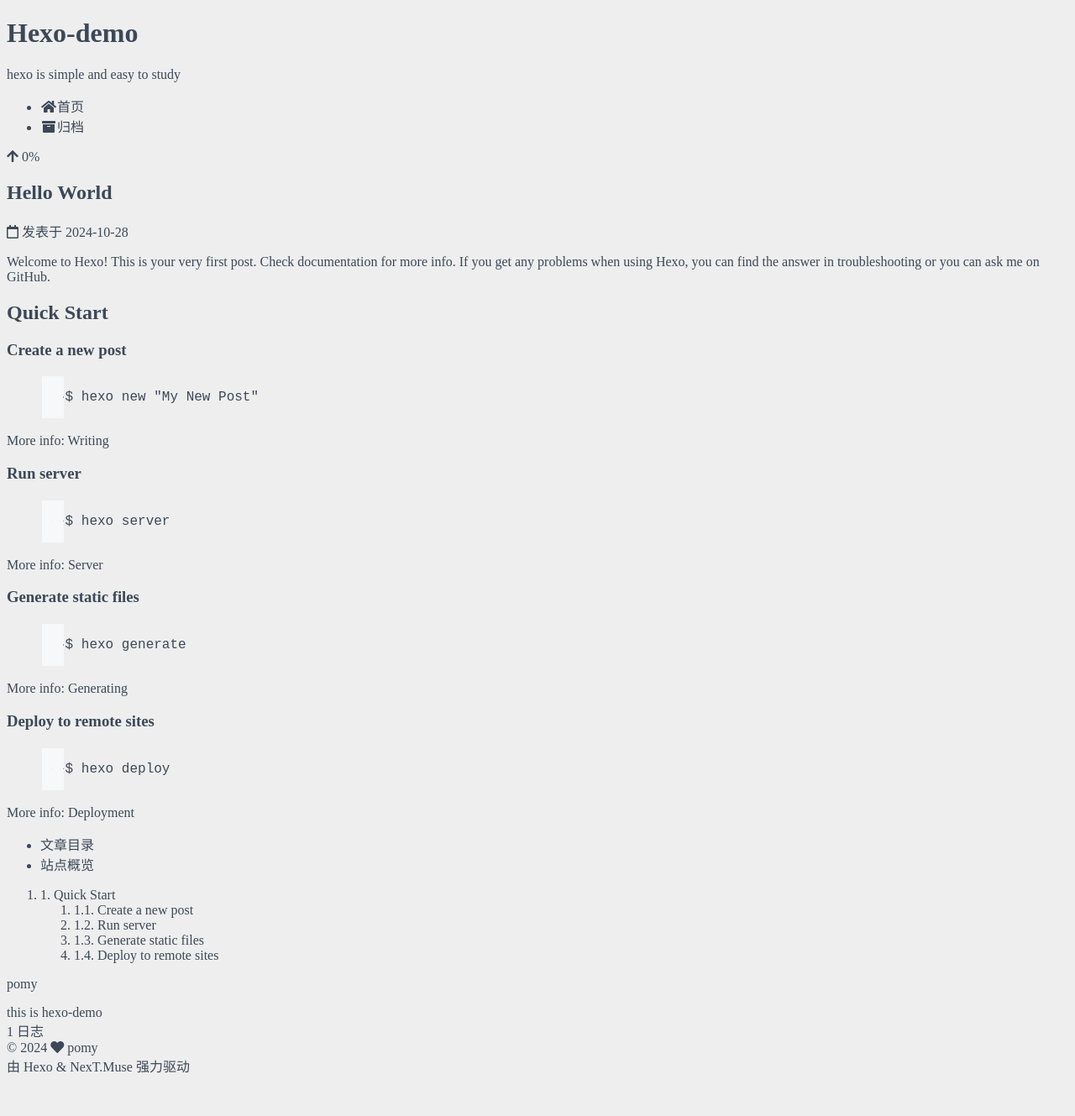
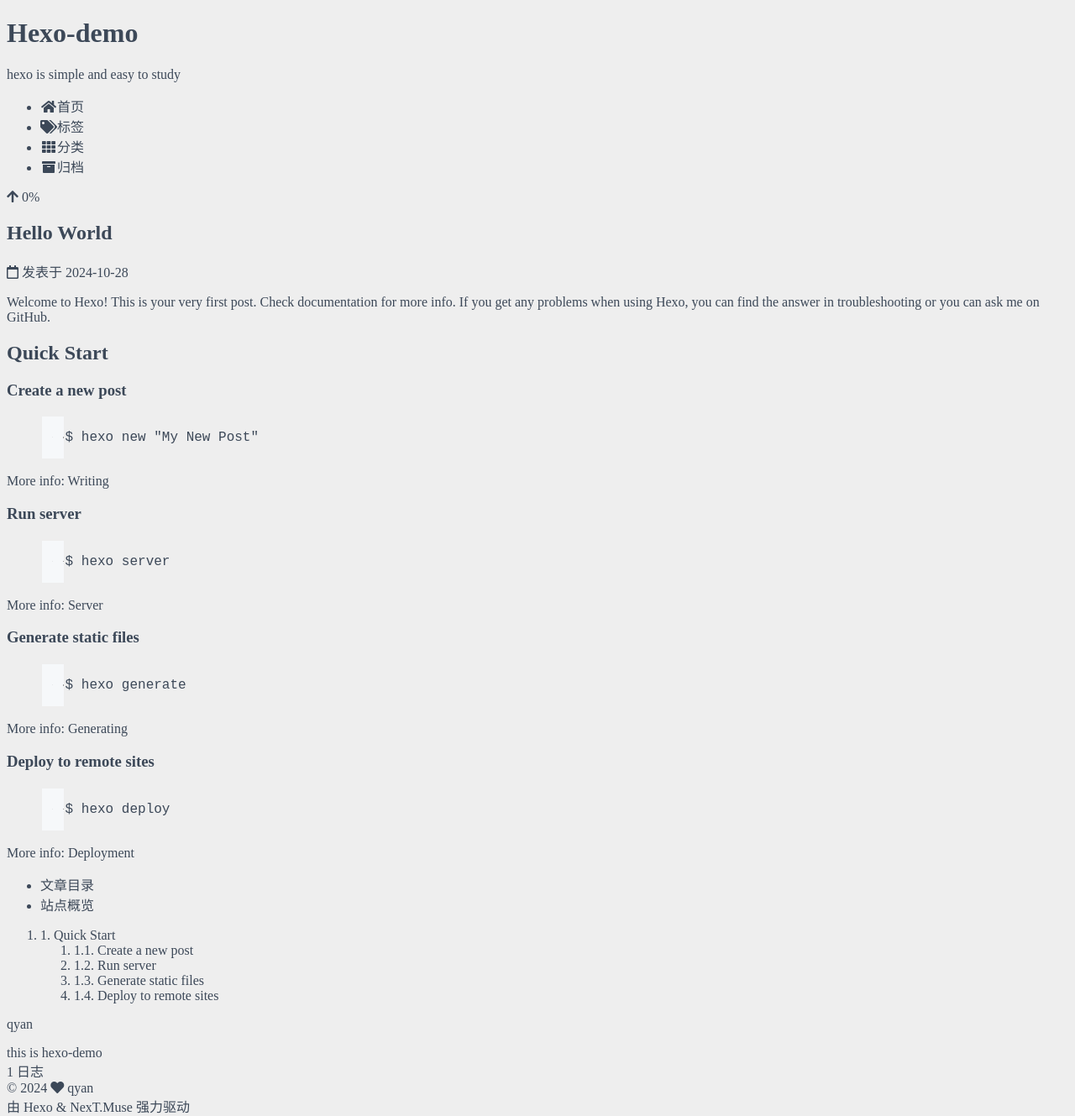
Before and after one commit to qqqyan/qqqyan.github.io, a plain HTML site: page 2024/10/28/hello-world/index.html in a window 1280 px wide. Shown: the whole page at 84% size. Before the commit the page ends 1281 px from the top, so only its background shows below. Drawn offline with Linux system fonts and the light colour scheme.

Commit message:
Site updated: 2024-11-28 10:43:24

```diff
--- a/2024/10/28/hello-world/index.html
+++ b/2024/10/28/hello-world/index.html
@@ -29,7 +29,7 @@
 <meta property="og:locale" content="zh_CN">
 <meta property="article:published_time" content="2024-10-28T11:02:59.487Z">
 <meta property="article:modified_time" content="2024-10-28T11:01:17.799Z">
-<meta property="article:author" content="pomy">
+<meta property="article:author" content="qyan">
 <meta name="twitter:card" content="summary">
 
 <link rel="canonical" href="https://qqqyan.github.io/2024/10/28/hello-world/">
@@ -118,6 +118,16 @@
     <a href="/" rel="section"><i class="fa fa-home fa-fw"></i>首页</a>
 
   </li>
+        <li class="menu-item menu-item-tags">
+
+    <a href="/tags/" rel="section"><i class="fa fa-tags fa-fw"></i>标签</a>
+
+  </li>
+        <li class="menu-item menu-item-categories">
+
+    <a href="/categories/" rel="section"><i class="fa fa-th fa-fw"></i>分类</a>
+
+  </li>
         <li class="menu-item menu-item-archives">
 
     <a href="/archives/" rel="section"><i class="fa fa-archive fa-fw"></i>归档</a>
@@ -155,7 +165,7 @@
 
     <span hidden itemprop="author" itemscope itemtype="http://schema.org/Person">
       <meta itemprop="image" content="/images/avatar.gif">
-      <meta itemprop="name" content="pomy">
+      <meta itemprop="name" content="qyan">
       <meta itemprop="description" content="this is hexo-demo">
     </span>
 
@@ -278,7 +288,7 @@
 
       <div class="site-overview-wrap sidebar-panel">
         <div class="site-author motion-element" itemprop="author" itemscope itemtype="http://schema.org/Person">
-  <p class="site-author-name" itemprop="name">pomy</p>
+  <p class="site-author-name" itemprop="name">qyan</p>
   <div class="site-description" itemprop="description">this is hexo-demo</div>
 </div>
 <div class="site-state-wrap motion-element">
@@ -318,7 +328,7 @@
   <span class="with-love">
     <i class="fa fa-heart"></i>
   </span>
-  <span class="author" itemprop="copyrightHolder">pomy</span>
+  <span class="author" itemprop="copyrightHolder">qyan</span>
 </div>
   <div class="powered-by">由 <a href="https://hexo.io/" class="theme-link" rel="noopener" target="_blank">Hexo</a> & <a href="https://muse.theme-next.org/" class="theme-link" rel="noopener" target="_blank">NexT.Muse</a> 强力驱动
   </div>
```
Also changed, not shown: archives/2024/10/index.html (+13 -3 lines), archives/2024/index.html (+13 -3 lines), archives/index.html (+13 -3 lines), index.html (+14 -4 lines).
